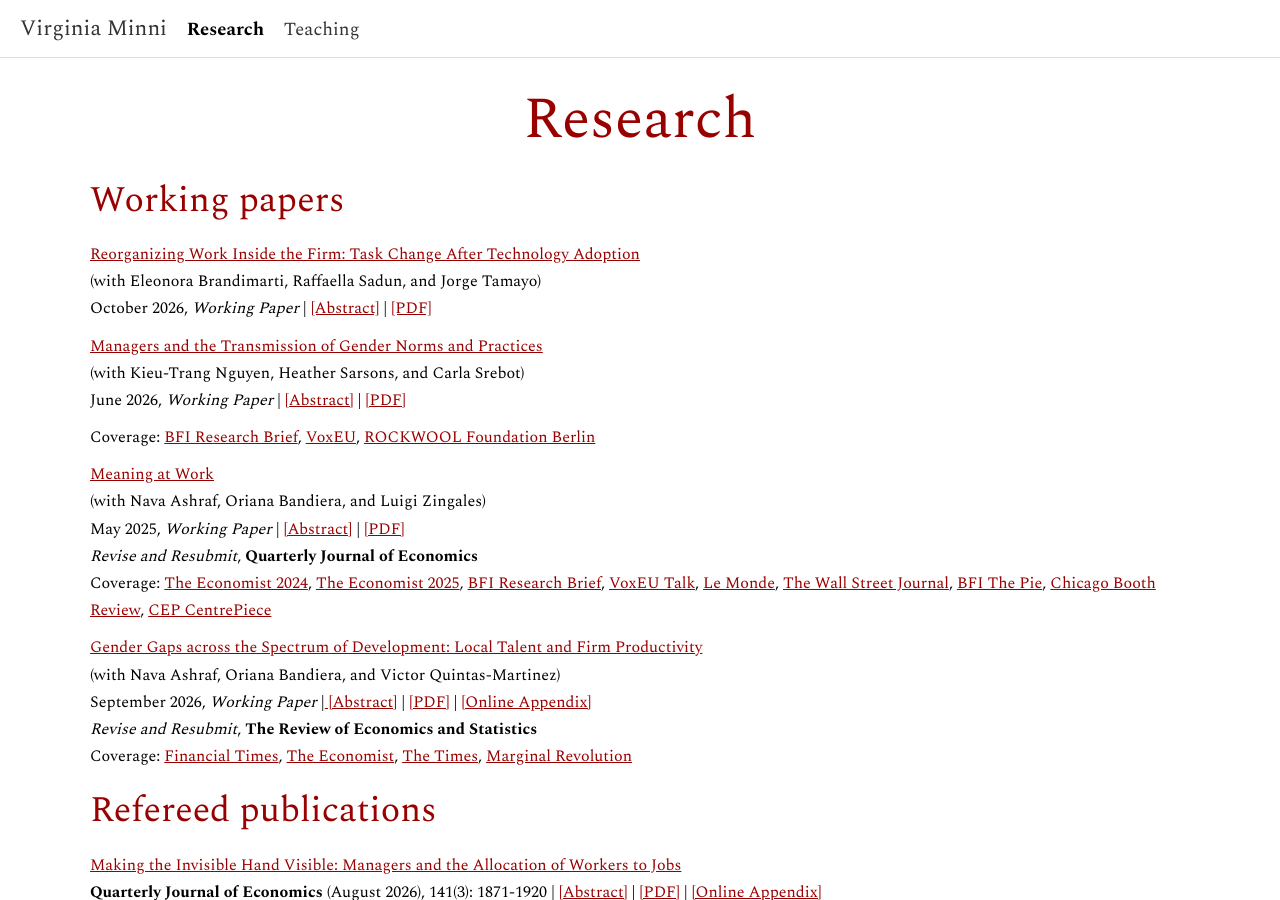
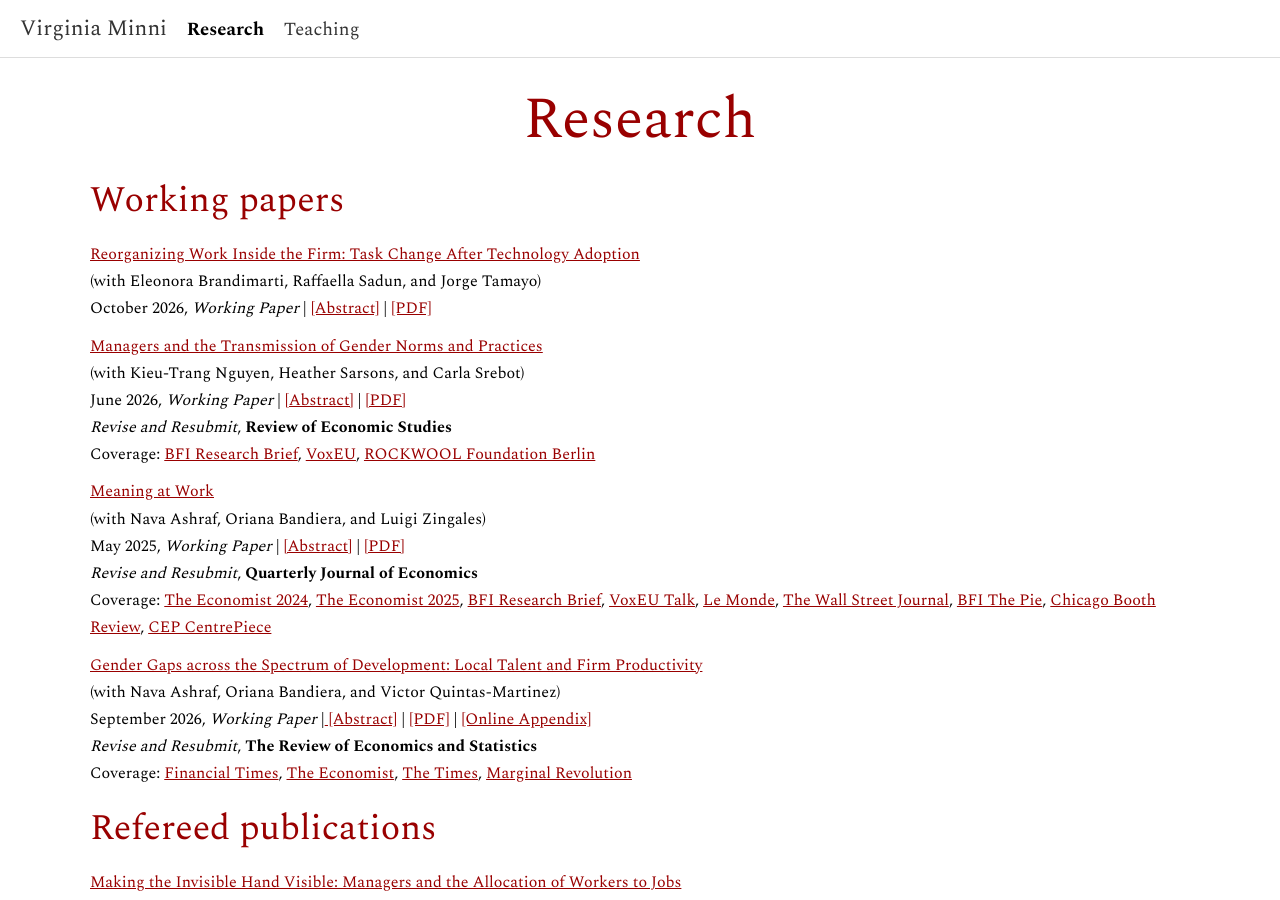
Before and after one commit to virginiaminni/virginiaminni.github.io, a Jekyll site: the page built from research.md, in a window 1280 px wide and 900 px high. Built offline with Jekyll 4.4.1, drawn with Linux system fonts in a browser that asks for light colours.

Commit message:
Update coverage section in research.md
Removed duplicate coverage section and added new coverage links.

```diff
--- a/research.md
+++ b/research.md
@@ -18,11 +18,12 @@ October 2026, *Working Paper* | <a href="#" class="toggle-abstract" data-target=
 <a href="/assets/files/MNSS ManagerNorms.pdf" target="_blank" rel="noopener noreferrer">Managers and the Transmission of Gender Norms and Practices</a> <br>
 (with Kieu-Trang Nguyen, Heather Sarsons, and Carla Srebot)  <br>
 June 2026, *Working Paper* | <a href="#" class="toggle-abstract" data-target="abstract-6" style="text-decoration: underline; color: #990000;">[Abstract]</a> | <a href="/assets/files/MNSS ManagerNorms.pdf" target="_blank" rel="noopener noreferrer">[PDF]</a> <br>
+*Revise and Resubmit*, **Review of Economic Studies** <br>
+Coverage:
+<a href="https://bfi.uchicago.edu/insights/managers-and-the-cultural-transmission-of-gender-norms/" target="_blank" rel="noopener noreferrer">BFI Research Brief</a>, <a href="https://cepr.org/voxeu/columns/outside-how-international-manager-rotations-narrow-gender-pay-gap-and-change-cultural" target="_blank" rel="noopener noreferrer">VoxEU</a>, <a href="https://www.rfberlin.com/research-insights/managers-on-international-rotations/" target="_blank" rel="noopener noreferrer">ROCKWOOL Foundation Berlin</a>
 <div id="abstract-6" style="display: none; margin-top: 10px;">
 <em>Abstract:</em> This paper studies how managers’ gender attitudes shape workplace practices and culture. Using data from a multinational firm operating in over 100 countries, we leverage cross-country manager rotations to identify the effects of male managers’ gender attitudes on gender pay gaps within a team. Managers from countries with one standard deviation more progressive gender attitudes reduce the pay gap by 5 percentage points (18% of the baseline gap), half of which is driven by women being promoted. These results are strongest in conservative countries. They persist even after managers rotate out in part because they influence the practices and attitudes of local managers, including peers who interact with but are not under the direct purview of foreign managers.
 </div>
-Coverage:
-<a href="https://bfi.uchicago.edu/insights/managers-and-the-cultural-transmission-of-gender-norms/" target="_blank" rel="noopener noreferrer">BFI Research Brief</a>, <a href="https://cepr.org/voxeu/columns/outside-how-international-manager-rotations-narrow-gender-pay-gap-and-change-cultural" target="_blank" rel="noopener noreferrer">VoxEU</a>, <a href="https://www.rfberlin.com/research-insights/managers-on-international-rotations/" target="_blank" rel="noopener noreferrer">ROCKWOOL Foundation Berlin</a>
 
 <a href="/assets/files/ABMZ MeaningatWork2025.pdf" target="_blank" rel="noopener noreferrer">Meaning at Work</a> <br>
 (with Nava Ashraf, Oriana Bandiera, and Luigi Zingales)
```
